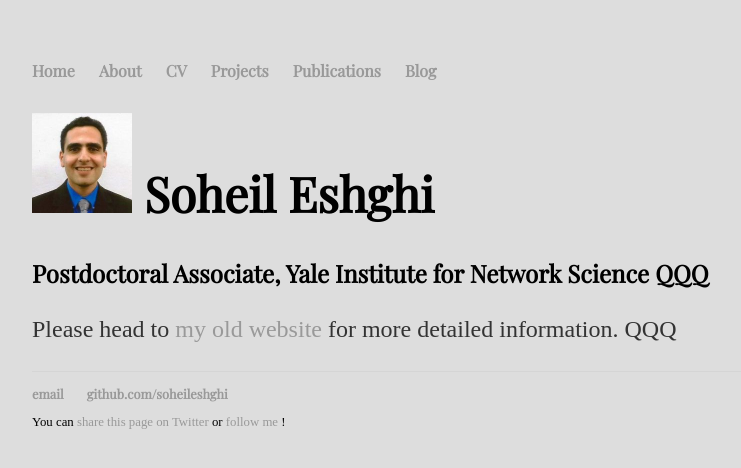
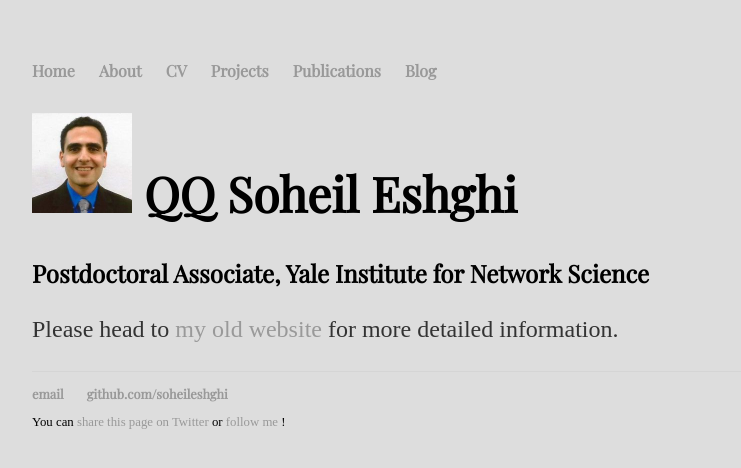
Before and after one commit to SoheilEshghi/SoheilEshghi.github.io, a Jekyll site: the page built from index.html, in a window 1280 px wide. Shown: the top 468 px of the page, without its empty margins (160-901 px from the left). Built offline with Jekyll 4.4.1, drawn with Linux system fonts in a browser that asks for light colours.

Commit message:
But does it work for the heading?

```diff
--- a/index.html
+++ b/index.html
@@ -5,12 +5,12 @@
 
 
 <h1>
-	<img src="images/soheil.jpg" style="width:100px;"> Soheil Eshghi
+	<img src="images/soheil.jpg" style="width:100px;"> QQ Soheil Eshghi
 </h1>
 <h2  style="font-family: 'Playfair Display', serif;">
-	Postdoctoral Associate, Yale Institute for Network Science QQQ
+	Postdoctoral Associate, Yale Institute for Network Science
 </h2>
 
 <div class="blurb">
-<p>Please head to <a href="http://people.ece.cornell.edu/eshghi">my old website</a> for more detailed information. QQQ</p>
+<p>Please head to <a href="http://people.ece.cornell.edu/eshghi">my old website</a> for more detailed information.</p>
 </div><!-- /.blurb -->
```
